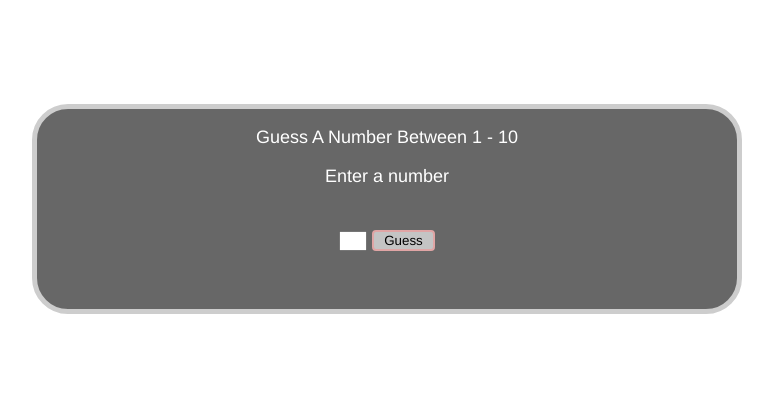
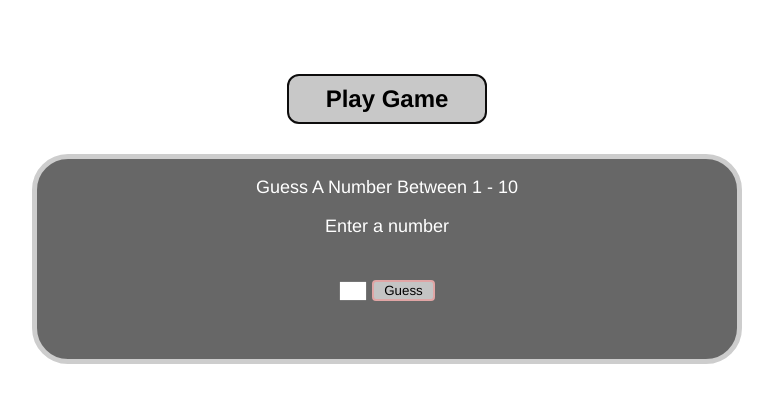
Before and after one commit to ardalansale/Portfolio-Uppgift-2, a plain HTML site: page frontend.html in a window 1280 px wide. Shown: the part 194-596 px from the top of the page, without its empty margins (253-1026 px from the left). Drawn offline with Linux system fonts and the light colour scheme; a web font is replaced by a local one.

Commit message:
Update 1

```diff
--- a/css/stylesheet.css
+++ b/css/stylesheet.css
@@ -65,8 +65,6 @@ a {
     text-decoration: none;
     color: #fff;
 }
-
-/* FOOTER */
 
 /* HOME */
 
@@ -197,22 +195,6 @@ h3 {
 
 /* Frontend */
 
-#game-container {
-    color: white;
-    display: block;
-    font-family: Helvetica, sans-serif;
-    font-size: 18px;
-    background-color: rgb(103, 103, 103);
-    border: 5px solid rgb(205, 205, 205);
-    border-radius: 36px;
-    height: 200px;
-    width: 700px;
-    margin-top: 100px;
-    margin-left: auto;
-    margin-right: auto;
-    text-align: center;
-}
-
 #input {
     width: 100px;
     margin: 25px auto;
@@ -231,7 +213,48 @@ h3 {
 #userInput {
     width: 20px;
     height: 14px;
+}
 
+#play-game {
+    font-family: helvetica, sans-serif;
+    font-size: 24px;
+    font-weight: bolder;
+    width: 200px;
+    height: 50px;
+    position: fixed;
+    left: 50%;
+    transform: translateX(-50%);
+    margin-top: 70px;
+    padding-right: 10px;
+    padding-left: 10px;
+    background-color: rgb(200, 200, 200);
+    border: 2px solid rgb(13, 12, 12);
+    border-radius: 12px;
+
+}
+
+#btn:hover {
+    background-color: rgb(221, 221, 221);
+}
+
+#play-game:hover {
+    background-color: rgb(221, 221, 221);
+}
+
+#game-container {
+    color: white;
+    display: block;
+    font-family: Helvetica, sans-serif;
+    font-size: 18px;
+    background-color: rgb(103, 103, 103);
+    border: 5px solid rgb(205, 205, 205);
+    border-radius: 36px;
+    height: 200px;
+    width: 700px;
+    margin-top: 150px;
+    margin-left: auto;
+    margin-right: auto;
+    text-align: center;
 }
 
 /* MEDIA */
@@ -266,4 +289,9 @@ h3 {
         margin-top: 200px;
     }
 
+    #game-container {
+        height: 180px;
+        width: 400px;
+    }
+
 }
--- a/frontend.html
+++ b/frontend.html
@@ -19,12 +19,22 @@
                 </ul>
     </nav>
 
+
+<section>
+    <button id="play-game" onclick="myFunction()">Play Game</button>
+
     <div id="game-container">
         <p>Guess A Number Between 1 - 10</p>
         <p id="outputtext">Enter a number</p>
         <input type="text" id="userInput"><button id="btn">Guess</button>
     </div>
+</section>
 
-    <script src="game.js"></script>
+
+
+
+<script src="game.js"></script>
+
+
 </body>
 </html>
--- a/game.js
+++ b/game.js
@@ -15,3 +15,12 @@ btn.addEventListener('click', function(){
         output.innerHTML = "The number is to high"
     }
 });
+
+function myFunction() {
+    var x = document.getElementById("game-container");
+    if (x.style.display === "none") {
+        x.style.display = "block";
+    } else {
+        x.style.display = "none";
+    }
+}
```
Also changed, not shown: 1 other file.
